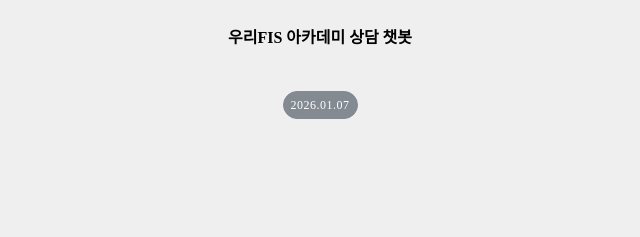
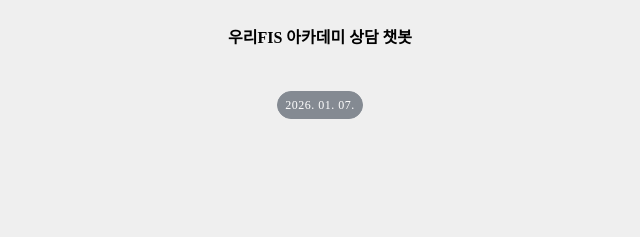
Before and after one commit to yeonju73/NCP-CLOVA-Chatbot, a plain HTML site: page public/index.html in a window 1280 px wide. Shown: the top 237 px of the page, 320-960 px from the left. Drawn offline with Linux system fonts and the light colour scheme.

Commit message:
feat: add current date

```diff
--- a/public/app.js
+++ b/public/app.js
@@ -161,3 +161,13 @@ scrollBtn.addEventListener("click", () => {
         behavior: "smooth",
     });
 });
+
+const data = document.getElementById("chatDate");
+const today = new Date();
+const formattedDate = today.toLocaleDateString("ko-KR", {
+    year: "numeric",
+    month: "2-digit",
+    day: "2-digit",
+});
+
+data.textContent = formattedDate;
--- a/public/index.html
+++ b/public/index.html
@@ -7,7 +7,7 @@
     <link rel="stylesheet" href="https://cdnjs.cloudflare.com/ajax/libs/font-awesome/5.8.2/css/all.min.css"/>
     <link rel="stylesheet" href="style.css">
     <script defer type="module" src="app.js"></script>
-</head>
+    </head>
 <body>
     <!-- 헤더 부분 -->
     <header>
@@ -27,9 +27,7 @@
     <!-- 채팅 출력 위치 -->
     <div class="chatgroup">
         <div class="chat-div chat-div-center">
-            <div class="chat-date">
-                2026.01.07
-            </div>
+            <div id="chatDate" class="chat-date"></div>
         </div>
         <div class="chat-div chat-div-left">
             <div class="ballon chatbot-ballon">
```
